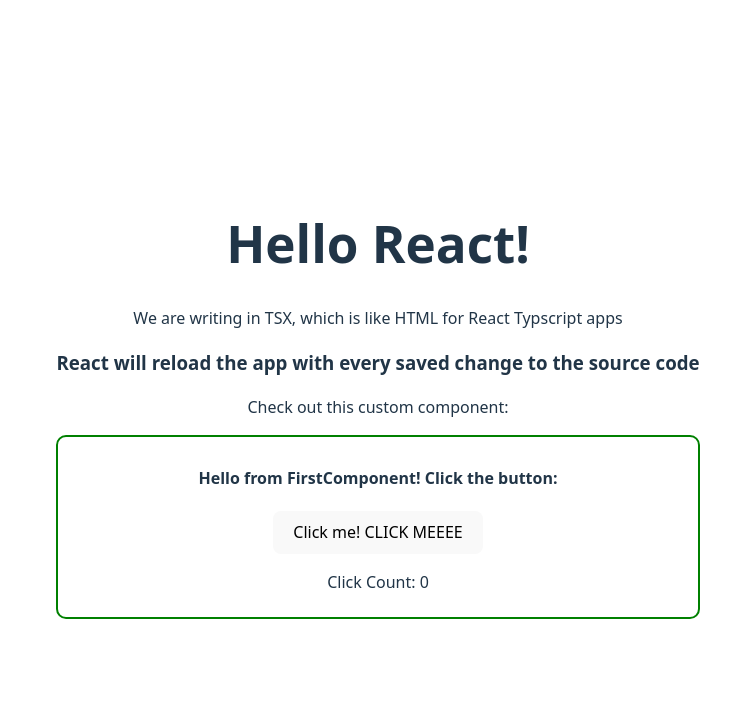
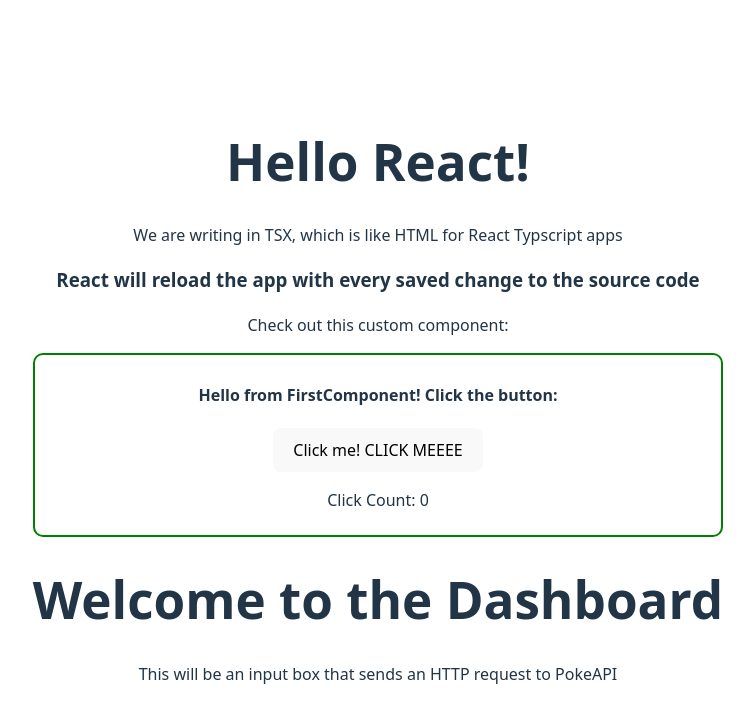
Before and after one commit to 260501-GenAI/HelloReactRepo, a React (Vite) app in the folder hello-react/: page /dashboard in a window 1280 px wide. Shown: the top 722 px of the page, without its empty margins (262-1016 px from the left). Built offline with nearby package versions, Linux system fonts and the light colour scheme.

Commit message:
route registered

```diff
--- a/hello-react/package.json
+++ b/hello-react/package.json
@@ -11,7 +11,8 @@
   },
   "dependencies": {
     "react": "^19.2.0",
-    "react-dom": "^19.2.0"
+    "react-dom": "^19.2.0",
+    "react-router-dom": "^7.13.0"
   },
   "devDependencies": {
     "@eslint/js": "^9.39.1",
--- a/hello-react/src/App.tsx
+++ b/hello-react/src/App.tsx
@@ -1,5 +1,7 @@
+import { BrowserRouter, Route, Routes } from 'react-router-dom'
 import './App.css'
 import { FirstComponent } from './Components/FirstComponent'
+import { Dashboard } from './Components/Dashboard'
 
 function App() {
 
@@ -19,6 +21,17 @@
 
       <FirstComponent/>
 
+      {/* ROUTING - how we DYNAMICALLY render components
+      Routing is URL-based. The components that get rendered are determined by the /URL on the browser
+
+      TODO: more notes*/}
+      <BrowserRouter>
+        <Routes>
+          <Route path="/dashboard" element={<Dashboard/>}></Route>
+        </Routes>
+      </BrowserRouter>
+
+
     </>
   )
 }
--- /dev/null
+++ b/hello-react/src/Components/Dashboard.tsx
@@ -0,0 +1,11 @@
+export const Dashboard:React.FC = () => {
+
+    return(
+        <>
+            <h1>Welcome to the Dashboard</h1>
+
+            <p>This will be an input box that sends an HTTP request to PokeAPI</p>
+        </>
+    )
+
+}
```
Also changed, not shown: 1 other file (tests, documents, lock files or other folders).
